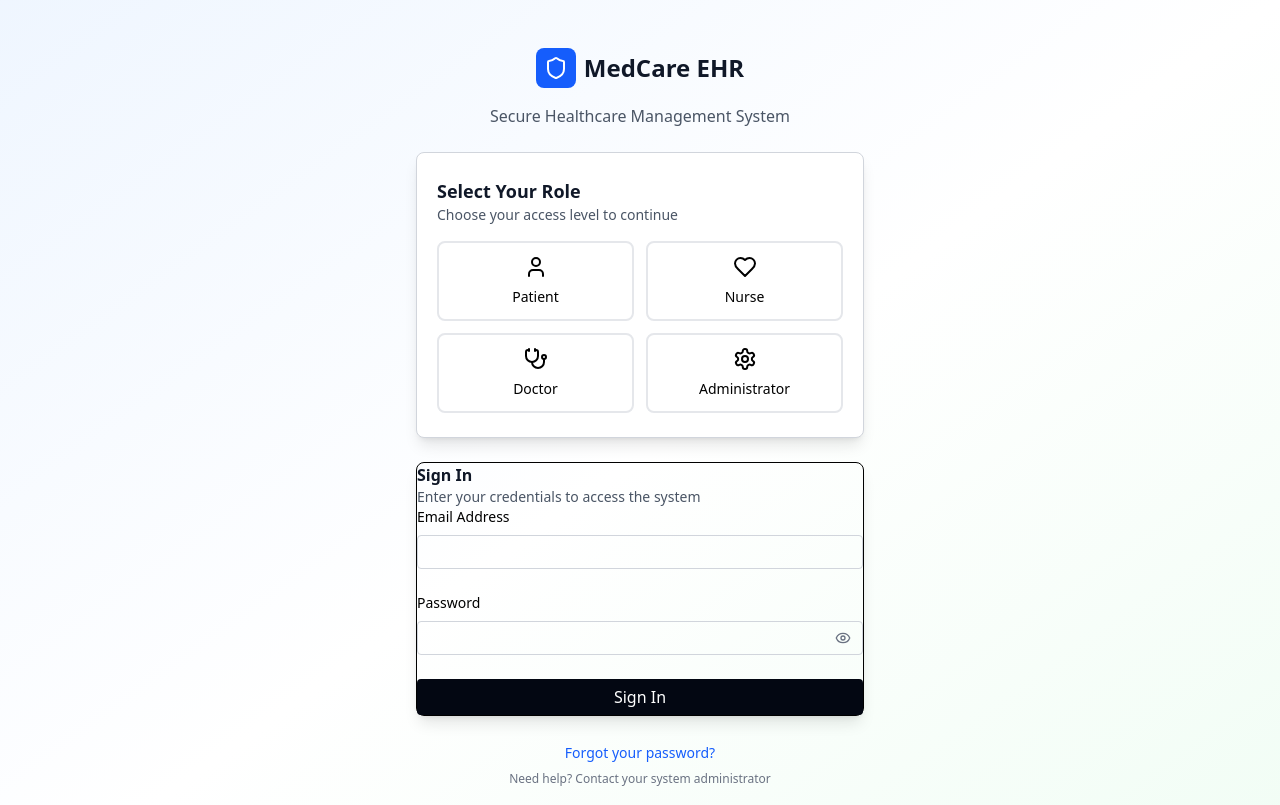
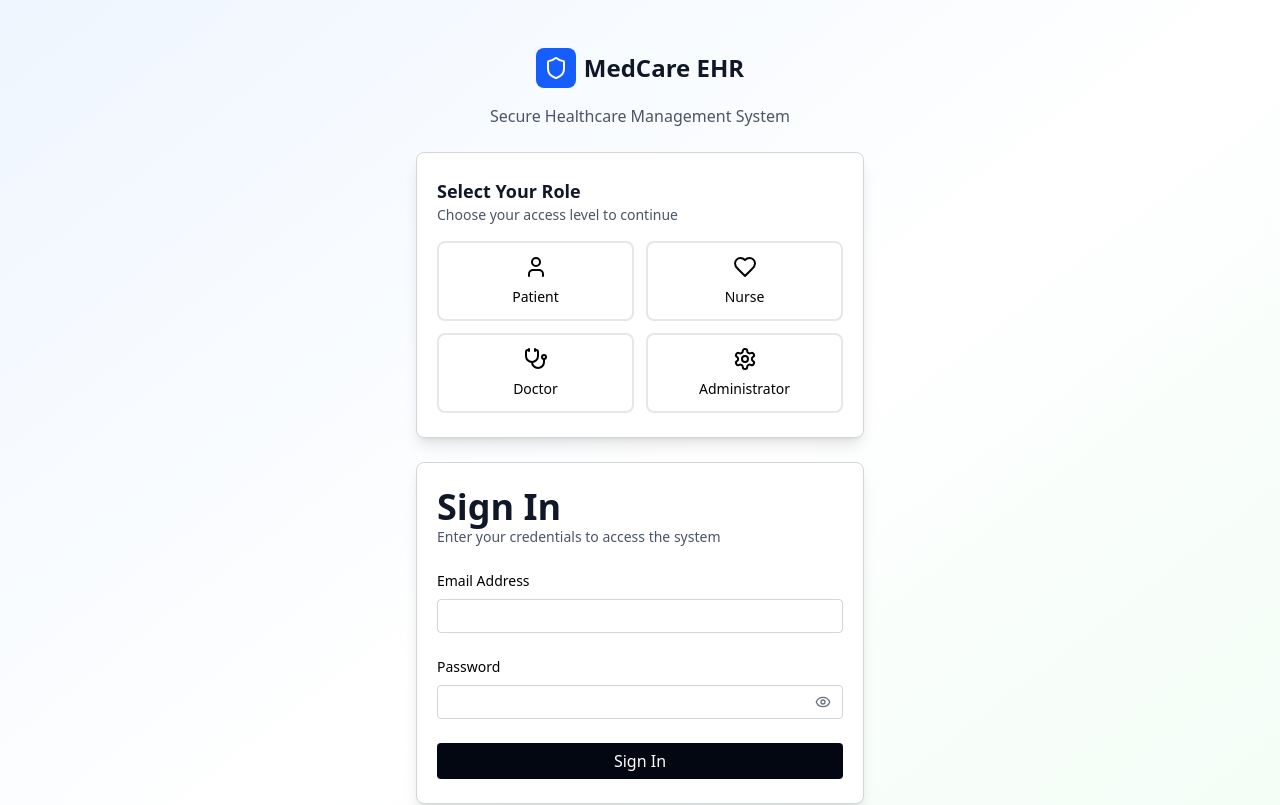
Before and after one commit to Walker-Gideon/Clinic-web, a React (Vite) app: page / in a window 1280 px wide. Shown: the top 805 px of the page. Built offline with nearby package versions, Linux system fonts and the light colour scheme.

Commit message:
Adjust the form component styling

```diff
--- a/src/auth/RoleSelection.jsx
+++ b/src/auth/RoleSelection.jsx
@@ -47,7 +47,7 @@ export default function RoleSelection() {
   const selectedRoleData = roles.find((role) => role.id === selectedRole);
 
   return (
-    <Card styling={"border-gray-300 bg-white px-5 py-6"}>
+    <Card styling={"border-gray-300 bg-white px-5 medium:py-6 py-5"}>
       <CardHeader styling={"medium:pb-4 pb-8"}>
         <CardTitle styling={"medium:text-lg text-xl"}>
           Select Your Role
--- a/src/auth/SignForm.jsx
+++ b/src/auth/SignForm.jsx
@@ -39,16 +39,16 @@ export default function SignForm() {
   };
 
   return (
-    <Card className="border-gray-300 bg-white px-5 py-6">
+    <Card styling="border-gray-300 bg-white px-5 medium:py-6 py-5">
       <CardHeader>
-        <CardTitle className="text-4xl">Sign In</CardTitle>
+        <CardTitle styling="medium:text-4xl text-2xl">Sign In</CardTitle>
         <CardDescription>
           Enter your credentials to access the system
         </CardDescription>
       </CardHeader>
 
-      <CardContent className="pt-6">
-        <Form onSubmit={handleLogin} className="space-y-6">
+      <CardContent styling="medium:pt-6 pt-8">
+        <Form onSubmit={handleLogin} className="medium:space-y-6 space-y-5">
           <div className="flex flex-col space-y-2">
             <Label forLabel="email">Email Address</Label>
             <Input
@@ -89,7 +89,7 @@ export default function SignForm() {
 
           <Button
             type="submit"
-            className="w-full rounded-sm bg-gray-950 py-1.5 text-white hover:bg-gray-900"
+            className="medium:text-base w-full rounded-sm bg-gray-950 py-1.5 text-[0.9rem] text-white hover:bg-gray-900"
             disabled={isLoading || !selectedRole}
           >
             {isLoading ? "Signing In..." : "Sign In"}
--- a/src/components/ui/input/Input.jsx
+++ b/src/components/ui/input/Input.jsx
@@ -3,7 +3,7 @@ export default function Input({ children, className }) {
 
   // I am using this for the auth form and it does not use state
   return (
-    <input className="w-full rounded-sm border border-gray-300 px-1 py-1.5 text-sm focus:ring-2 focus:ring-gray-400 focus:ring-offset-2 focus:outline-none">
+    <input className="medium:py-1.5 medium:text-sm w-full rounded-sm border border-gray-300 px-1 py-1 text-[0.8rem] focus:ring-2 focus:ring-gray-400 focus:ring-offset-2 focus:outline-none">
       {children}
     </input>
   );
--- a/src/components/ui/label/Label.jsx
+++ b/src/components/ui/label/Label.jsx
@@ -1,13 +1,17 @@
-export default function Label({ children, className, forLabel }) {
-  if (className)
+export default function Label({ children, styling, forLabel }) {
+  if (styling)
     return (
-      <label htmlFor={forLabel} className={className}>
+      <label htmlFor={forLabel} className={styling}>
         {children}
       </label>
     );
 
+  // using this for the auth form
   return (
-    <label htmlFor={forLabel} className="mb-2 text-sm font-medium">
+    <label
+      htmlFor={forLabel}
+      className="medium:text-sm mb-2 text-xs font-medium"
+    >
       {children}
     </label>
   );
```
